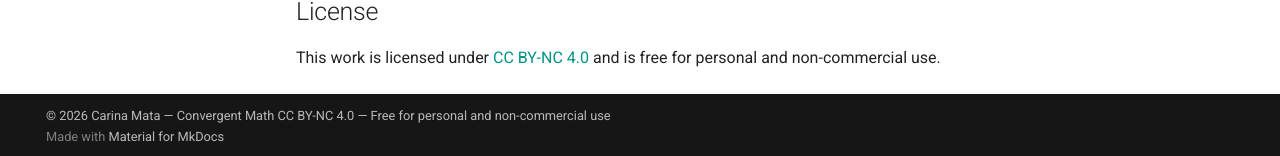
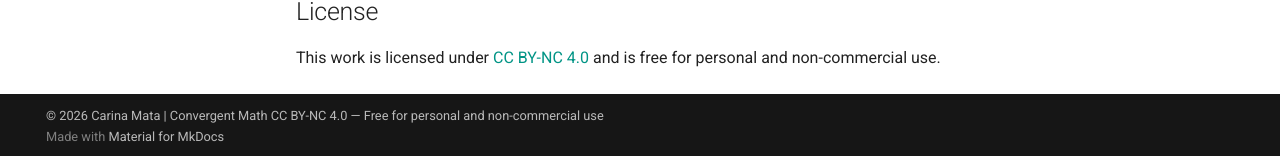
Before and after one commit to carinam17/math-foundations-nursing, an MkDocs documentation site: the page built from docs/index.md, in a window 1280 px wide and 1304 px high. Shown: the part 1145-1301 px from the top of the window. Built offline with MkDocs 1.6.1 and Material for MkDocs 9.7.7, drawn with Linux system fonts in a browser that asks for light colours.

Commit message:
update homepage

```diff
--- a/mkdocs.yml
+++ b/mkdocs.yml
@@ -1,5 +1,5 @@
 site_name: Math Foundations for Nursing
-site_description: An open mathematics textbook for nursing students provided by Convergent Math.
+site_description: A free and open mathematics textbook for nursing students provided by Convergent Math.
 site_url: https://carinam17.github.io/math-foundations-nursing
 
 theme:
@@ -81,15 +81,8 @@ nav:
     - Glossary: reference/glossary.md
 
 
-
-
-
-
-
-
-
 copyright: >
-  © 2026 Carina Mata — Convergent Math
+  © 2026 Carina Mata | Convergent Math
   <a href="https://creativecommons.org/licenses/by-nc/4.0/">CC BY-NC 4.0</a> —
   Free for personal and non-commercial use
 
```
